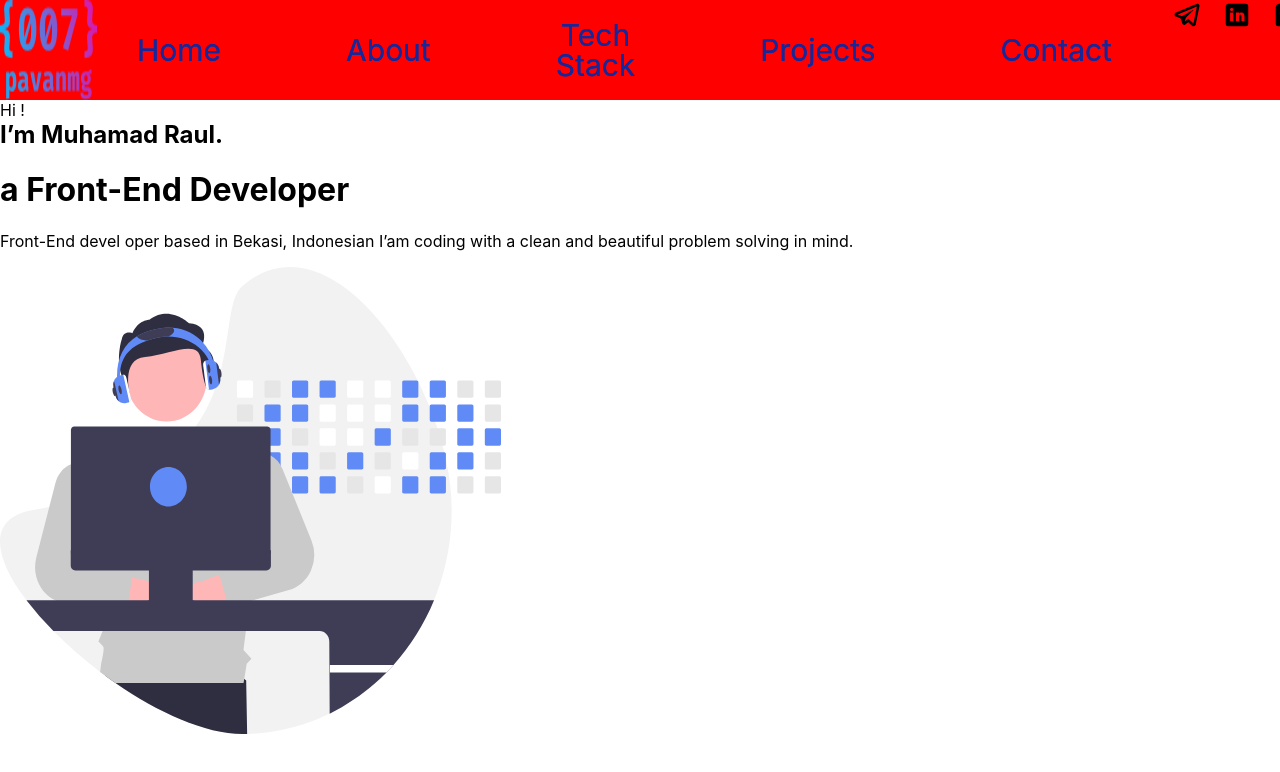
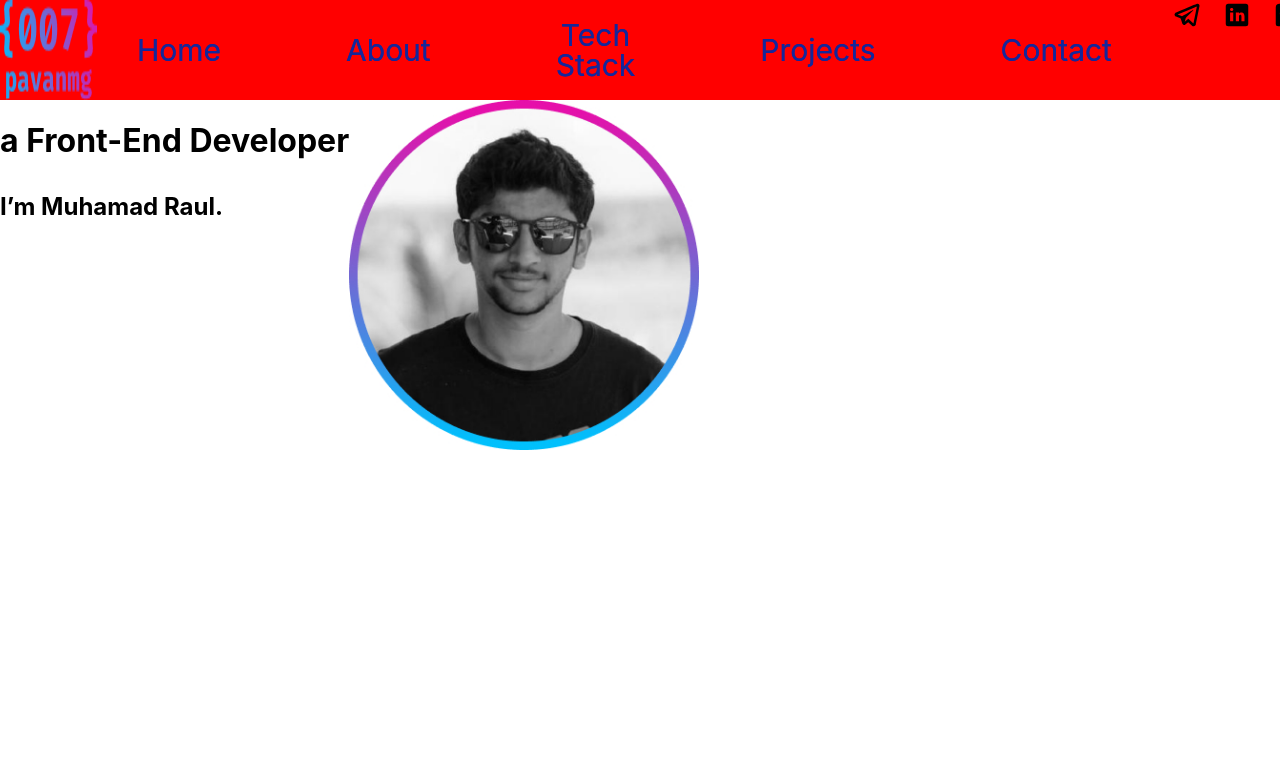
Before and after one commit to yevhenkr/portfolio-third-variant, a React app: page / in a window 1280 px wide. Shown: the top 772 px of the page. Built offline with nearby package versions, Linux system fonts and the light colour scheme.

Commit message:
feat: section maine

```diff
--- a/src/common/components/layout/main/main.tsx
+++ b/src/common/components/layout/main/main.tsx
@@ -1,17 +1,26 @@
 import {UserSVG} from "../../../../assets/icons/user";
+import styled from "styled-components";
+import {FlexWrapper} from "../../ui/flexWrapper/FlexWrapper";
+import userPhoto from "../../../../assets/img/userPhoto.jpg";
 
 export const Main = () => {
     return (
-        <main>
-            <div>
-                <span>Hi !</span>
-                <h2>I’m Muhamad Raul.</h2>
-                <h1>a Front-End Developer</h1>
-                <p>Front-End devel oper based in Bekasi, Indonesian
-                    I’am coding with a clean and beautiful problem
-                    solving in mind.</p>
-            </div>
-            <UserSVG/>
-        </main>
+        <StyledMain>
+            <FlexWrapper display={"flex"} flexDirection={"column"}>
+                <StyledH1>a Front-End Developer</StyledH1>
+                <StyledH2>I’m Muhamad Raul.</StyledH2>
+            </FlexWrapper>
+            <StyledIcon src={userPhoto} alt={"User photo"}></StyledIcon>
+        </StyledMain>
     );
 };
+const StyledMain = styled.main`
+    display: flex;
+    flex-direction: row;
+`
+const StyledH1 = styled.h1``
+const StyledH2 = styled.h2``
+const StyledIcon = styled.img`
+max-width: 350px;
+width: 100%;
+`
```
Also changed, not shown: src/assets/img/userPhoto.jpg (added).
